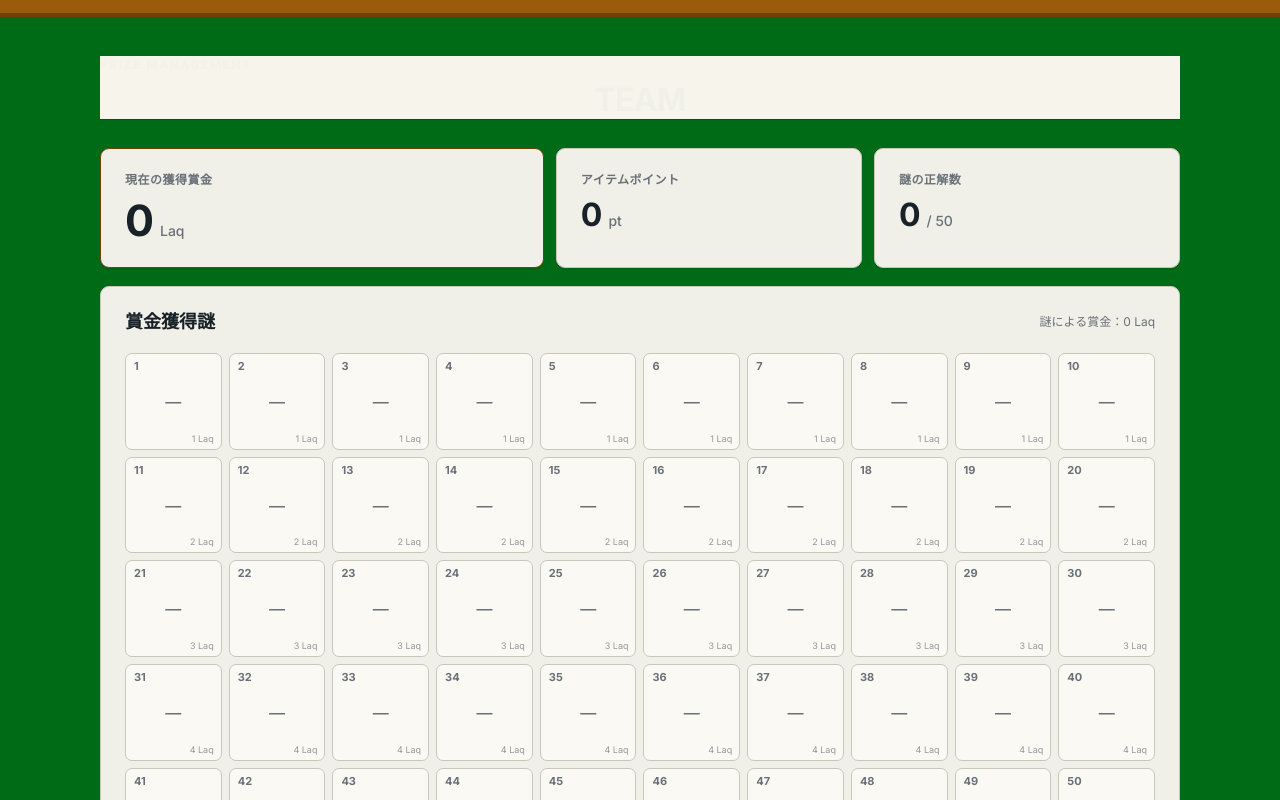
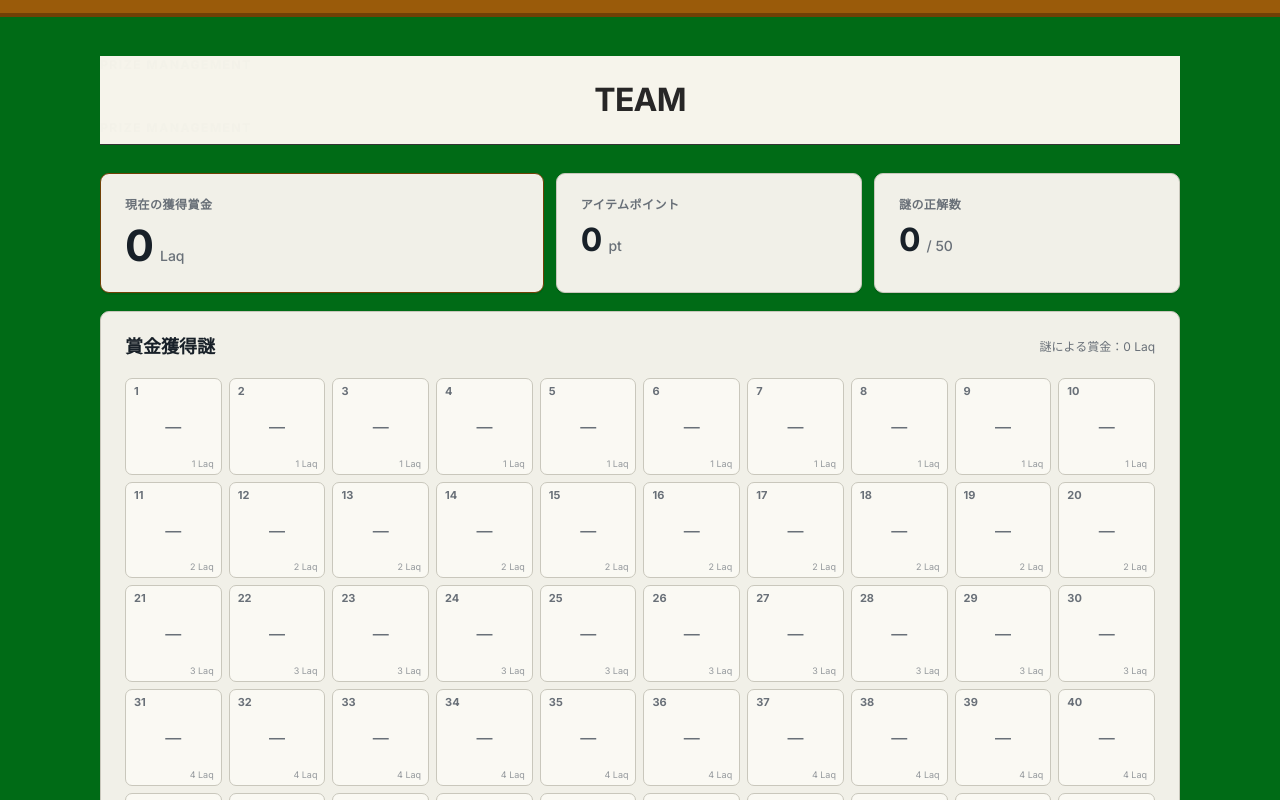
Before and after one commit to blueberry1001/blueberry1001.github.io, a React (Vite) app: page /#/pointsystem in a window 1280 px wide. Shown: the top 800 px of the page. Built offline with nearby package versions, Linux system fonts and the light colour scheme.

Commit message:
eyeblowってなんやねん

```diff
--- a/src/routes/pointsystem.tsx
+++ b/src/routes/pointsystem.tsx
@@ -505,7 +505,7 @@ const PointSystem = () => {
         }
 
         .team-name {
-          color: #F1F0E8;
+          color: #272626;
         }
 
         /*
@@ -1385,6 +1385,7 @@ const PlayerScreen = ({
         <h1 className="title">
           <span className="team-name">{state.teamName}</span>
         </h1>
+        <p className="eyebrow">PRIZE MANAGEMENT</p>
       </header>
 
       <section className="summary">
```
